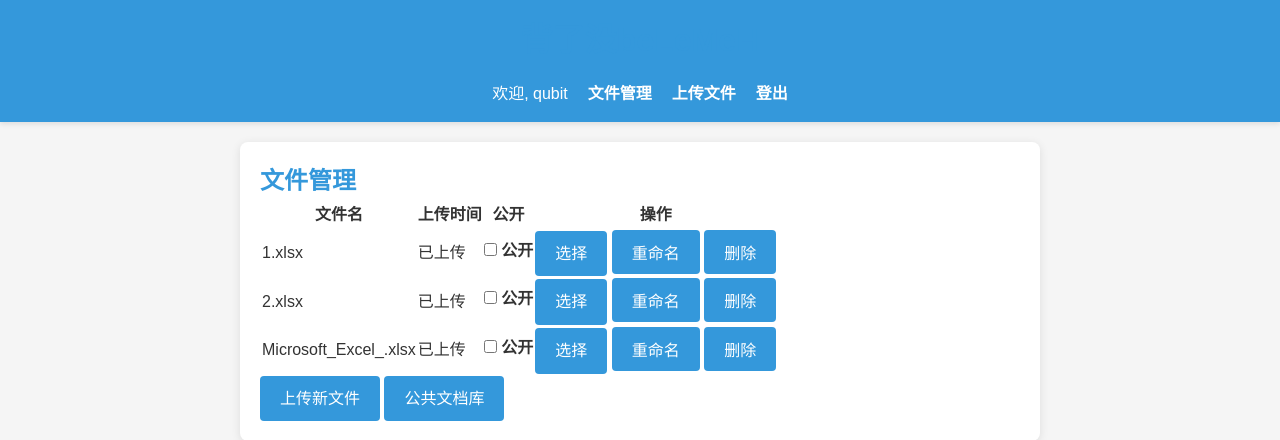
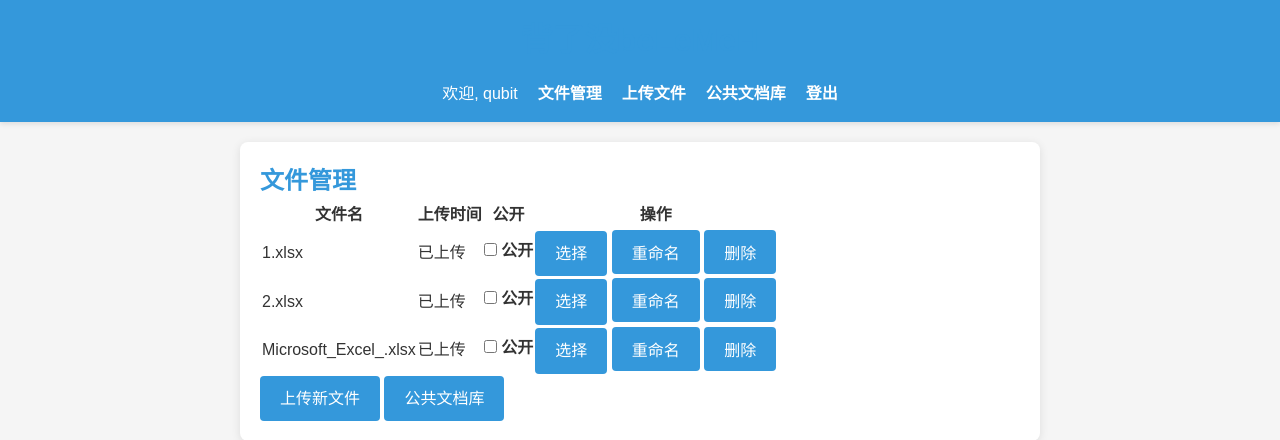
Before and after one commit to LiangMinhang/beLeMeH, a Flask app: page /file_manager in a window 1280 px wide. Shown: the top 440 px of the page. Run offline with Flask 3, Linux system fonts and the light colour scheme; a user stored in the database is signed in; data comes from the database, SQL or seed files in the repository.

Commit message:
base.html

```diff
--- a/beLeMeH/templates/base.html
+++ b/beLeMeH/templates/base.html
@@ -14,6 +14,7 @@
                 <span>欢迎, {{ current_user.username }}</span>
                 <a href="{{ url_for('file_manager') }}">文件管理</a>
                 <a href="{{ url_for('upload') }}">上传文件</a>
+                <a href="{{ url_for('public_library') }}">公共文档库</a>
                 <a href="{{ url_for('logout') }}">登出</a>
             {% else %}
                 <a href="{{ url_for('login') }}">登录</a>
```
